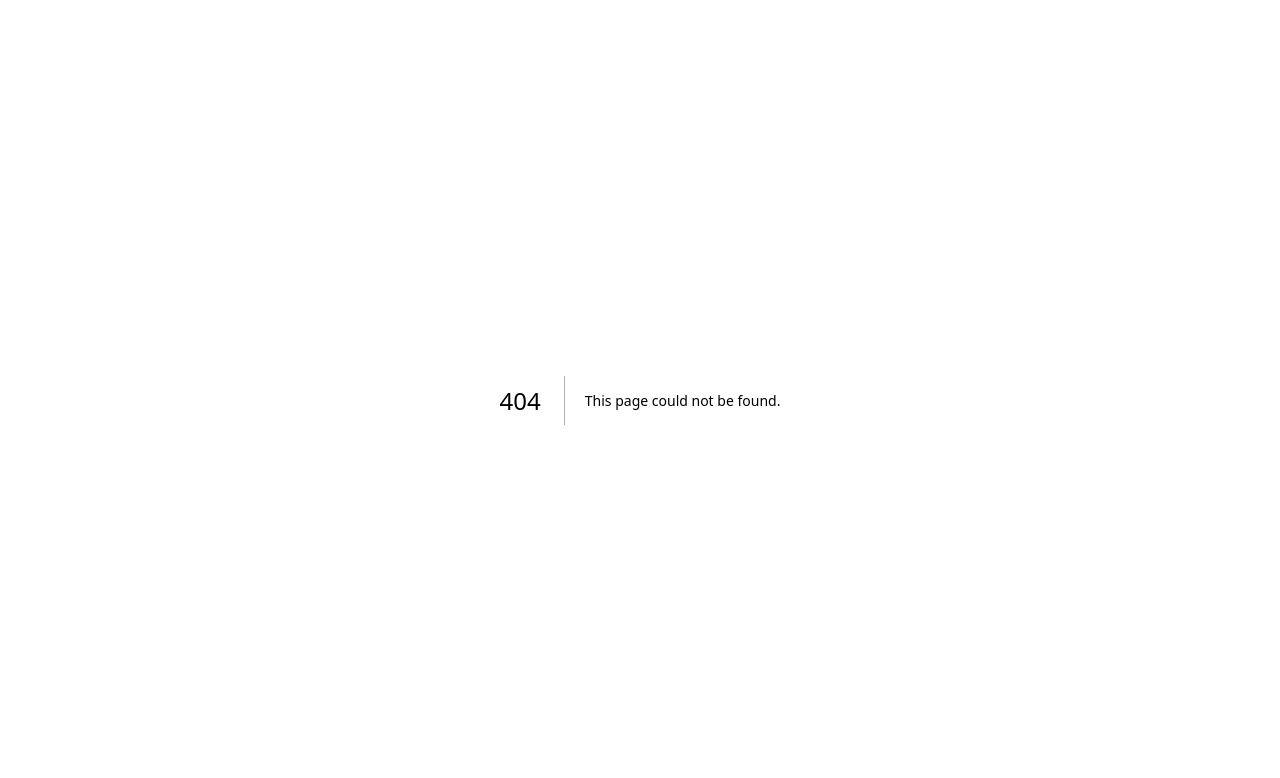
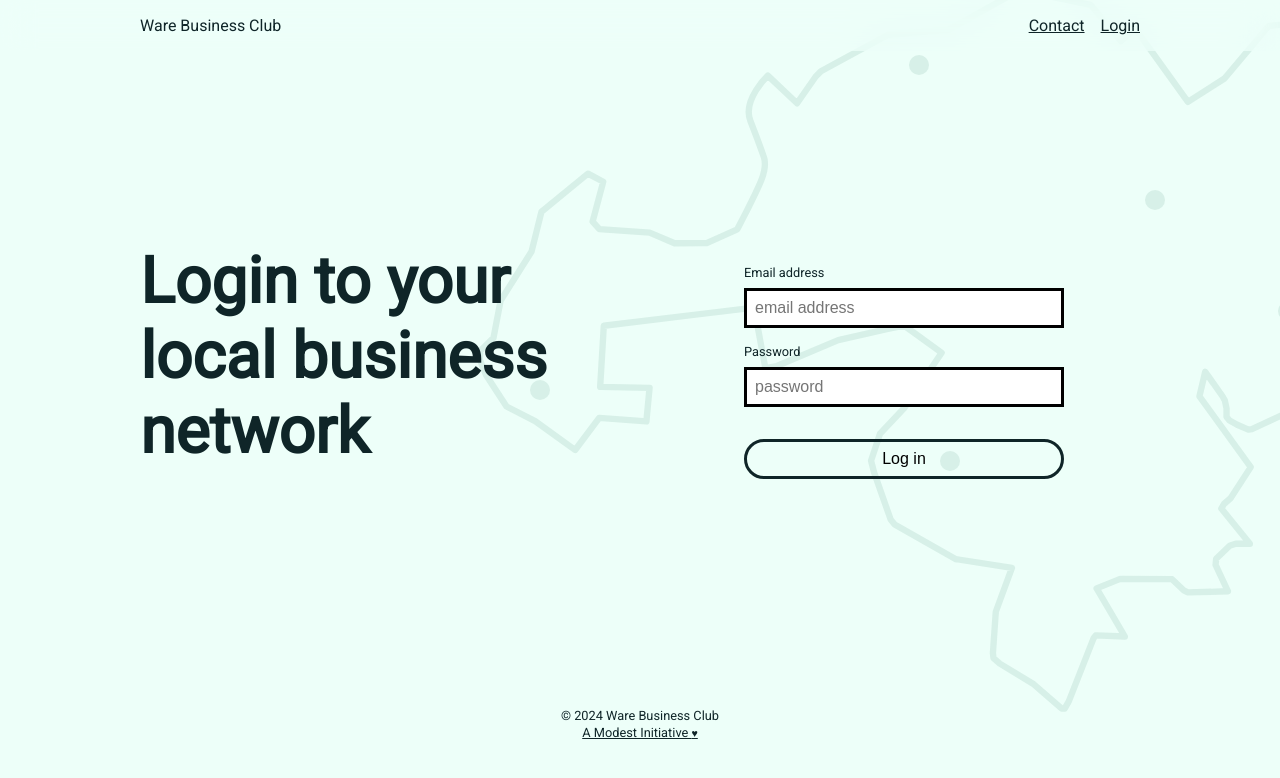
Before and after one commit to thisismodest/warebusinessclub, a Next.js app: page /login in a window 1280 px wide. Before the commit this address had no page. Shown: the top 778 px of the page. Built offline with nearby package versions, Linux system fonts and the light colour scheme.

Commit message:
Add placeholder login page

```diff
--- a/src/app/globals.css
+++ b/src/app/globals.css
@@ -23,3 +23,32 @@ p {
 a {
   color: inherit;
 }
+
+h1 {
+  font-size: 3rem;
+  margin: 2rem 0;
+}
+
+h2 {
+  font-size: 1.3rem;
+  letter-spacing: 4px;
+  text-transform: uppercase;
+}
+
+.wrapper {
+  position: relative;
+  padding: 0 1rem;
+  margin: auto;
+  max-width: var(--max-width);
+
+  & h2 {
+    margin-top: 0;
+    width: 100%;
+  }
+}
+
+@media (min-width: 35rem) {
+  h1 {
+    font-size: 4rem;
+  }
+}
--- /dev/null
+++ b/src/app/layout.module.css
@@ -0,0 +1,79 @@
+.main {
+  position: relative;
+  overflow: hidden;
+  padding-top: 3.25rem;
+}
+
+.nav {
+  position: fixed;
+  z-index: 10;
+  width: 100%;
+  padding: 1rem;
+  background-color: #edfff9;
+  min-width: var(--min-width);
+
+  @supports (backdrop-filter: blur(1px)) or (-webkit-backdrop-filter: blur(1px)) {
+    background-color: #edfff990;
+    backdrop-filter: blur(16px);
+    -webkit-backdrop-filter: blur(16px);
+  }
+
+  & ul,
+  & li {
+    margin: 0;
+    padding: 0;
+  }
+
+  & ul {
+    display: flex;
+  }
+
+  & li {
+    list-style: none;
+    margin-right: 1rem;
+  }
+}
+
+.nav-inner-wrapper {
+  display: flex;
+  flex-wrap: wrap;
+  justify-content: space-between;
+  align-items: center;
+  max-width: var(--max-width);
+  margin: auto;
+}
+
+.logo {
+  margin: 0;
+  margin-right: 1rem;
+
+  & a {
+    text-decoration: none;
+  }
+}
+
+.footer {
+  position: relative;
+  display: flex;
+  justify-content: center;
+  align-items: center;
+  flex-direction: column;
+  padding: 1rem;
+  width: 100%;
+  margin: auto;
+  font-size: 0.8rem;
+
+  & p {
+    margin: 0;
+  }
+}
+
+
+@media (min-width: 35rem) {
+  .nav {
+    & li {
+      margin-right: 0;
+      margin-left: 1rem;
+    }
+  }
+}
--- a/src/app/layout.tsx
+++ b/src/app/layout.tsx
@@ -1,6 +1,9 @@
 import type { Metadata } from "next";
 import { Roboto } from "next/font/google";
 import "./globals.css";
+
+import styles from "./layout.module.css";
+import Link from "next/link";
 
 const roboto = Roboto({ subsets: ["latin"], weight: "400" });
 
@@ -16,7 +19,27 @@ export default function RootLayout({
 }>) {
   return (
     <html lang="en">
-      <body className={roboto.className}>{children}</body>
+      <body className={roboto.className}>
+        <nav className={styles.nav}>
+          <div className={styles["nav-inner-wrapper"]}>
+            <p className={styles.logo}><Link href="/">Ware Business Club</Link></p>
+            <ul>
+              <li><a href="mailto:businessclub@modestindustries.co">Contact</a></li>
+              <li><Link href="/login/">Login</Link></li>
+            </ul>
+          </div>
+        </nav>
+        <main className={styles.main}>
+          {children}
+
+        </main >
+        <footer className={styles.footer}>
+          <p>© 2024 Ware Business Club</p>
+          <p style={{ marginTop: "0.1rem" }}>
+            <a href="https://modestindustries.co/" target="_blank" title="Lovingly made by Modest Industries">A Modest Initiative <small>♥</small></a>
+          </p>
+        </footer>
+      </body>
     </html>
   );
 }
--- /dev/null
+++ b/src/app/login/login.module.css
@@ -0,0 +1,91 @@
+.form {
+  display: flex;
+  flex-wrap: wrap;
+  flex-direction: column;
+  justify-content: space-between;
+  width: 20rem;
+  min-width: 12rem;
+  margin: auto;
+}
+
+.button {
+  margin-top: 1rem;
+}
+
+.header {
+  flex-direction: row;
+  flex-wrap: wrap;
+  justify-content: center;
+  align-items: center;
+  padding: 2rem;
+  margin: auto;
+
+  height: 80svh;
+
+  & h1 {
+    max-width: 33rem;
+    margin-top: 0;
+  }
+}
+
+.ware-town-svg {
+  position: fixed;
+  top: 50%;
+  margin-top: -35%;
+  right: -15%;
+  opacity: 0.6;
+  min-width: 50rem;
+  width: 80vw;
+  z-index: 0;
+  pointer-events: none;
+}
+
+.circle,
+.circle::before {
+  position: absolute;
+  content: " ";
+  width: 20px;
+  height: 20px;
+  border-radius: 50%;
+  margin: 0 auto;
+  transition: all 0.3s;
+  background-color: #c9e6dd;
+}
+
+.circle::before {
+  animation: flash 2s infinite;
+  position: absolute;
+  background-color: #c9e6dd
+}
+
+@media (min-width: 30rem) {
+  .header {
+    display: flex;
+    flex-wrap: nowrap;
+    /* padding: 5rem 3rem; */
+    justify-content: space-between;
+
+    & h1 {
+      padding-right: 3rem;
+    }
+  }
+}
+
+@media (min-width: 71.25rem) {
+  .header {
+    padding: 10rem 0;
+  }
+}
+
+
+@keyframes flash {
+  50% {
+    transform: scale(3);
+    opacity: 0
+  }
+
+  100% {
+    transform: scale(3);
+    opacity: 0
+  }
+}
--- /dev/null
+++ b/src/app/login/page.tsx
@@ -0,0 +1,66 @@
+'use client'
+
+import styles from '@/app/login/login.module.css';
+// import pageStyles from '@/app/page.module.css';
+import WareOutline from "@/app/svg/ware-outline";
+
+import Button from '../ui/button/button';
+import Input from '../ui/input/input';
+import { useState } from 'react';
+
+export default function Page() {
+  const mailTo = "mailto:businessclub@modestindustries.co?subject=I want to join Ware Business Club&body=Hello :)%0D%0APlease fill in the details below:%0D%0A%0D%0A%0D%0ABusiness name:%0D%0AWebsite:%0D%0AEmail:%0D%0AReason for wanting to join:%0D%0A";
+
+  const [errorMessage, setErrorMessage] = useState("");
+  const [loading, setLoading] = useState(false);
+
+  const handleSubmit = (e: any) => {
+    e.preventDefault();
+
+    setErrorMessage("");
+
+    const form = e.currentTarget;
+    const formData = new FormData(form);
+    const formJson = Object.fromEntries(formData.entries());
+
+    if (!formJson.email || !formJson.password) {
+      setErrorMessage("Email or password is missing")
+    } else {
+      setLoading(true);
+      setTimeout(() => {
+        setLoading(false);
+        setErrorMessage("Unsuccessful attempt");
+      }, 500);
+    }
+  }
+
+  return <>
+    <WareOutline
+      className={styles["ware-town-svg"]}
+      strokeColor="#c9e6dd"
+      strokeWidth={10}
+    >
+      <div className={styles.circle} style={{ top: "30%", right: "30%" }}></div>
+      {/* <div className={styles.circle} style={{ top: "40%", right: "40%" }}></div> */}
+      <div className={styles.circle} style={{ top: "13%", right: "53%" }}></div>
+      <div className={styles.circle} style={{ top: "54%", right: "90%" }}></div>
+      {/* <div className={styles.circle} style={{ top: "60%", right: "40%" }}></div> */}
+      <div className={styles.circle} style={{ top: "63%", right: "50%" }}></div>
+      {/* <div className={styles.circle} style={{ top: "40%", right: "60%" }}></div> */}
+      <div className={styles.circle} style={{ top: "13%", right: "10%" }}></div>
+      <div className={styles.circle} style={{ top: "44%", right: "17%" }}></div>
+    </WareOutline>
+    <section className={`wrapper ${styles.header}`}>
+      <h1>Login to your local business network</h1>
+      <form method="post" className={styles.form} onSubmit={handleSubmit}>
+        <Input id="email" name="email" labelName='Email address' placeholder="email address" type="email" />
+        <Input id="password" name="password" labelName='Password' placeholder="password" type="password" />
+        <span style={{ color: "red" }}>{errorMessage}</span>
+        <Button type="submit" submitText={!loading ? "Log in" : "Logging in..."} disabled={loading} onClick={handleSubmit} className={styles.button} size='small' />
+      </form>
+    </section>
+    {/* <section className={pageStyles["working-bg-section"]}>
+      <Button className={pageStyles.button} invertColor={true} goToUrl={mailTo}>Become a member</Button>
+    </section> */}
+  </>
+}
--- a/src/app/page.module.css
+++ b/src/app/page.module.css
@@ -1,77 +1,10 @@
-.main {
-  position: relative;
-  overflow: hidden;
-}
-
-.wrapper {
-  padding: 0 1rem;
-  margin: auto;
-  max-width: var(--max-width);
-
-  & h2 {
-    margin-top: 0;
-    width: 100%;
-
-    font-size: 1.3rem;
-    letter-spacing: 4px;
-    text-transform: uppercase;
-  }
-}
-
-.nav {
-  position: fixed;
-  z-index: 10;
-  width: 100%;
-  padding: 1rem;
-  background-color: #edfff9;
-  min-width: var(--min-width);
-
-  @supports (backdrop-filter: blur(1px)) or (-webkit-backdrop-filter: blur(1px)) {
-    background-color: #edfff990;
-    backdrop-filter: blur(16px);
-    -webkit-backdrop-filter: blur(16px);
-  }
-
-  & ul,
-  & li {
-    margin: 0;
-    padding: 0;
-  }
-
-  & ul {
-    display: flex;
-  }
-
-  & li {
-    list-style: none;
-    margin-right: 1rem;
-  }
-}
-
-.nav-inner-wrapper {
-  display: flex;
-  flex-wrap: wrap;
-  justify-content: space-between;
-  align-items: center;
-  max-width: var(--max-width);
-  margin: auto;
-}
-
-.logo {
-  margin: 0;
-  margin-right: 1rem;
-}
-
 .intro-section {
   display: flex;
   position: relative;
   width: 100%;
   max-width: var(--max-width);
-  min-height: 100svh;
+  min-height: calc(100svh - 3.2rem);
   align-content: center;
-  /* padding: 2rem;
-  box-sizing: border-box;
-  border-radius: 3rem; */
   margin: auto;
   padding: 3.5rem 1rem;
 }
@@ -83,20 +16,19 @@
   margin: auto 0;
 }
 
+.header {
+  padding-right: 2rem;
+}
+
 .intro {
   position: relative;
   z-index: 5;
   max-width: 100%;
   font-size: 1.2rem;
-
-  & h1 {
-    font-size: 3rem;
-    margin: 2rem 0;
-    padding-right: 2rem;
-  }
 }
 
 .intro-svg {
+  pointer-events: none;
   position: absolute;
   top: 4rem;
   right: -35%;
@@ -159,22 +91,6 @@
   font-size: 4rem;
 }
 
-.footer {
-  display: flex;
-  justify-content: center;
-  align-items: center;
-  flex-direction: column;
-  border-top: 1px solid #0f2528;
-  padding: 1rem;
-  width: 100%;
-  margin: auto;
-  font-size: 0.8rem;
-
-  & p {
-    margin: 0;
-  }
-}
-
 .code-of-conduct {
   text-align: center;
   padding: 3.5rem 0;
@@ -196,6 +112,7 @@
   justify-content: center;
   background-image: url('/warebusinessclub/img/ware-business-club-bg.jpg');
   background-size: cover;
+  background-position: center;
 
   height: 25rem;
 }
@@ -230,19 +147,8 @@
     margin-top: -35%;
   }
 
-  .nav {
-    & li {
-      margin-right: 0;
-      margin-left: 1rem;
-    }
-  }
-
   .intro {
     width: 32rem;
-
-    & h1 {
-      font-size: 4rem;
-    }
   }
 
   .circle,
--- a/src/app/ui/button/button.module.css
+++ b/src/app/ui/button/button.module.css
@@ -27,6 +27,23 @@
   }
 }
 
+.small {
+  font-size: 1rem;
+  padding: 0.5em;
+}
+
 .medium {
   font-size: 1.2rem;
 }
+
+& :disabled {
+  background-color: lightgrey;
+  color: grey;
+  border-color: grey;
+  cursor: not-allowed;
+
+  &:hover {
+    background-color: lightgrey;
+    color: grey;
+  }
+}
--- a/src/app/ui/button/button.tsx
+++ b/src/app/ui/button/button.tsx
@@ -1,19 +1,26 @@
 "use client"
 import styles from "@/app/ui/button/button.module.css";
+import Input from "../input/input";
 
 interface ButtonProps {
-  children: any;
+  children?: any;
   onClick?: (e: React.MouseEvent<HTMLElement>) => void;
   goToUrl?: string;
   size?: string;
   className?: string;
   invertColor?: boolean;
+  type?: string;
+  submitText?: string;
+  [prop: string]: any;
 }
 export default function Button(props: ButtonProps) {
-  const { onClick, goToUrl, children, invertColor } = props;
+  const { onClick, goToUrl, children, invertColor, disabled, type, submitText, ...rest } = props;
   let size = props.size || "medium";
 
   return (
+    (type === "submit") ? <Input id="submit" type="submit" value={submitText} className={`${styles.button} ${styles[size]} ${props.className}`}
+      disabled={disabled} />
+      :
       goToUrl ?
         <a
           className={`${styles.button} ${styles[size]} ${props.className} ${invertColor && styles["invert"]}`
@@ -24,8 +31,12 @@ export default function Button(props: ButtonProps) {
         :
         <button
           className={`${styles.button} ${styles[size]} ${props.className}`}
+          disabled={disabled}
+          {...rest}
           onClick={onClick}>
           {children}
         </button>
+
+
   );
 }
--- /dev/null
+++ b/src/app/ui/input/input.module.css
@@ -0,0 +1,13 @@
+.input {
+  border: 3px solid black;
+  /* border-radius: 0.6rem; */
+  font-size: 1rem;
+  padding: 0.5rem;
+  width: 100%;
+  margin: 0.5rem 0 1rem;
+}
+
+.label-name {
+  /* margin: 1rem 0 0.5rem; */
+  font-size: 0.8rem;
+}
--- /dev/null
+++ b/src/app/ui/input/input.tsx
@@ -0,0 +1,17 @@
+import styles from '@/app/ui/input/input.module.css';
+
+interface InputProps {
+  id: string;
+  labelName?: string;
+  [prop: string]: any;
+}
+export default function Input(props: InputProps) {
+  const { id, labelName, ...rest } = props;
+
+  return (
+    <>
+      {labelName && <label className={styles['label-name']} htmlFor={id}>{labelName}</label >}
+      <input className={styles.input} id={id} name={id} {...rest}></input>
+    </>
+  )
+}
```
Also changed, not shown: src/app/page.tsx (+6 -21 lines). Lines whose indentation alone changed are shown as unchanged.
